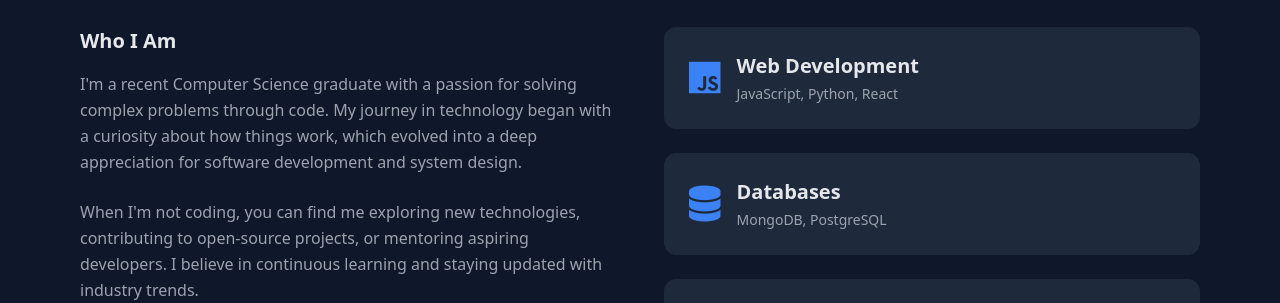
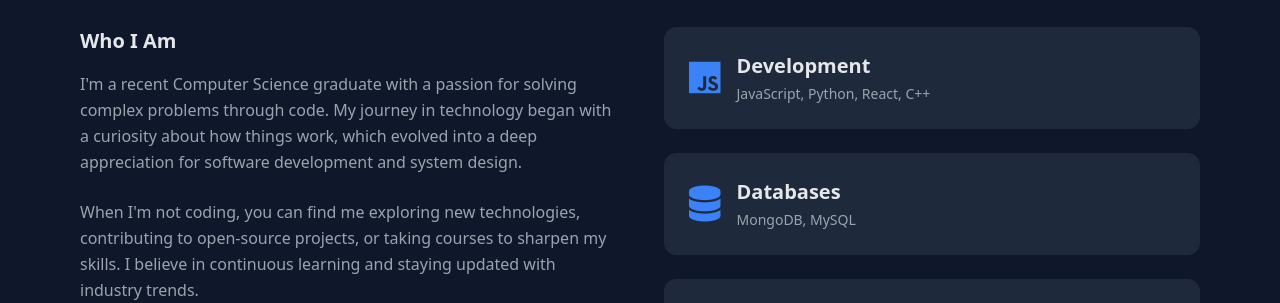
Before and after one commit to TwoSaint/Portfolio, a plain HTML site: page index.html in a window 1280 px wide. Shown: the part 649-952 px from the top of the page. Drawn offline with nearby package versions, Linux system fonts and the light colour scheme.

Commit message:
Update index.html

```diff
--- a/index.html
+++ b/index.html
@@ -158,7 +158,7 @@
                 </p>
                 <p class="text-gray-400 mb-6 leading-relaxed">
                     When I'm not coding, you can find me exploring new technologies, contributing to open-source
-                    projects, or mentoring aspiring developers. I believe in continuous learning and staying
+                    projects, or taking courses to sharpen my skills. I believe in continuous learning and staying
                     updated with industry trends.
                 </p>
             </div>
@@ -177,8 +177,8 @@
                                 <i class="fab fa-js"></i>
                             </div>
                             <div>
-                                <h3 class="text-xl font-semibold mb-1">Web Development</h3>
-                                <p class="text-gray-400 text-sm">JavaScript, Python, React</p>
+                                <h3 class="text-xl font-semibold mb-1">Development</h3>
+                                <p class="text-gray-400 text-sm">JavaScript, Python, React, C++</p>
                             </div>
                         </div>
                     </div>
@@ -191,7 +191,7 @@
                             </div>
                             <div>
                                 <h3 class="text-xl font-semibold mb-1">Databases</h3>
-                                <p class="text-gray-400 text-sm">MongoDB, PostgreSQL</p>
+                                <p class="text-gray-400 text-sm">MongoDB, MySQL</p>
                             </div>
                         </div>
                     </div>
```
